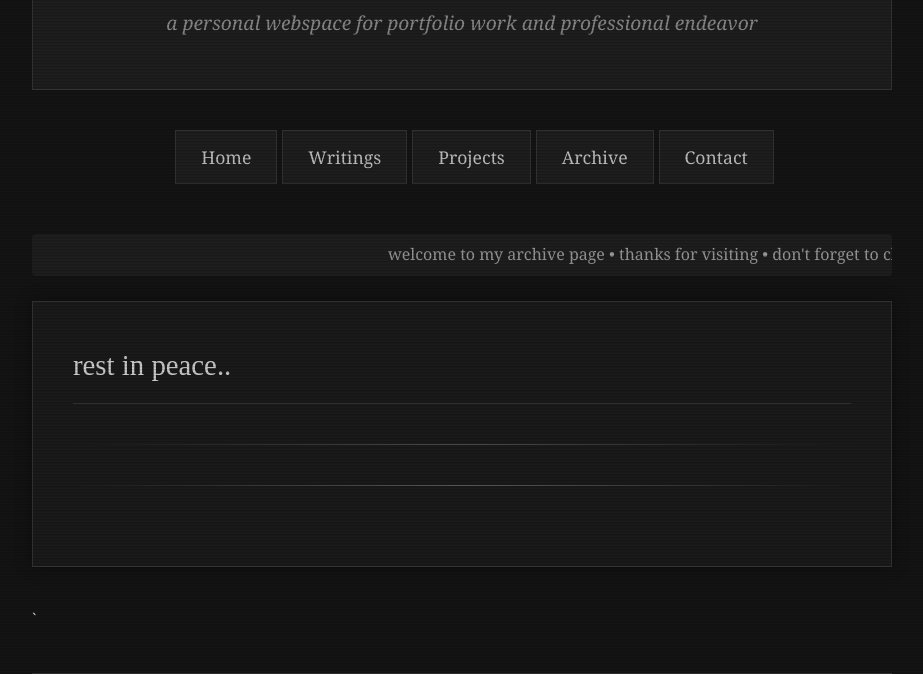
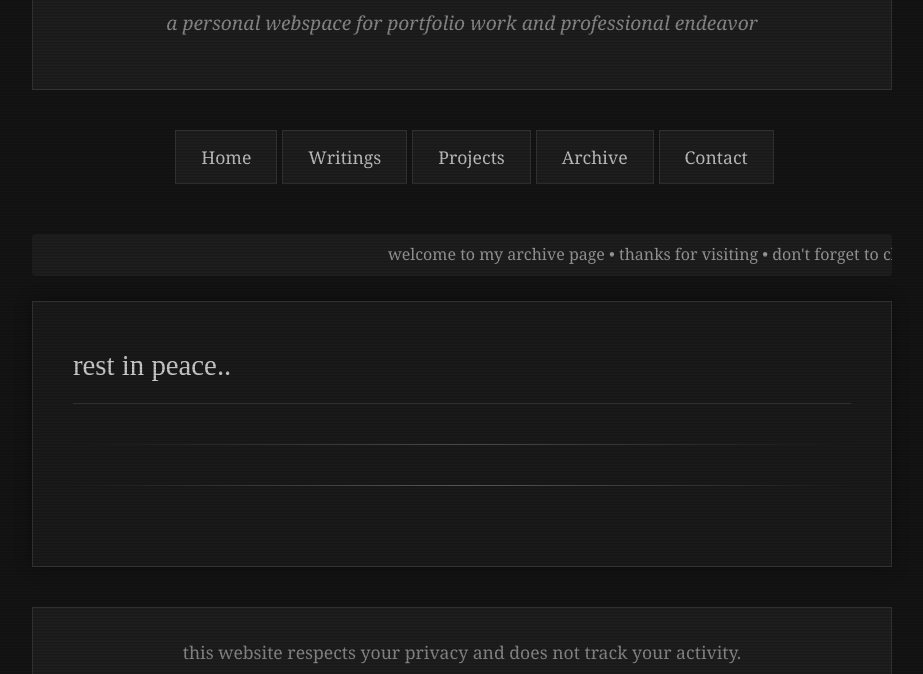
Before and after one commit to chevalier-security/personal, a plain HTML site: page archive.html in a window 1280 px wide. Shown: the part 126-800 px from the top of the page, without its empty margins (178-1101 px from the left). Drawn offline with Linux system fonts and the light colour scheme.

Commit message:
fixed a little weird character that was hanging below the box?

```diff
--- a/archive.html
+++ b/archive.html
@@ -320,7 +320,7 @@
 
        <section>
        </section>
-   </main>`
+   </main>
    <footer>
        <p>this website respects your privacy and does not track your activity.</p>
        <div class="counter">Visitors: 1842</div>
```
